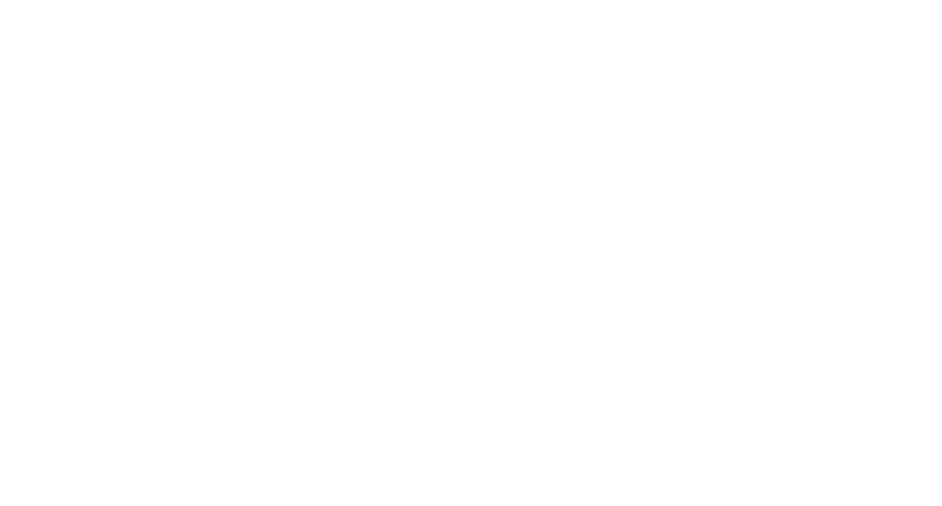
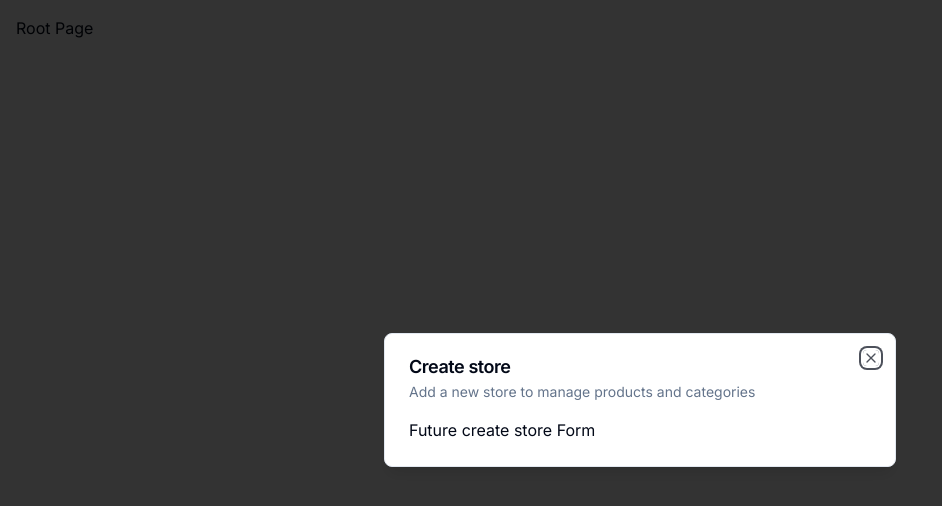
Before and after one commit to Dimativ/diploma-cms, a Next.js app: page / in a window 1280 px wide. Shown: the top 506 px of the page, without its empty margins (0-942 px from the left). Built offline with nearby package versions, Linux system fonts and the light colour scheme.

Commit message:
Modal component (#2)
feat: added zustand state manager
feat: added modal provider
feat: added hooks for modal state

```diff
--- a/app/(root)/page.tsx
+++ b/app/(root)/page.tsx
@@ -1,9 +1,19 @@
-import { UserButton } from '@clerk/nextjs';
+'use client';
 
-export default function Home() {
-  return (
-    <div className="p-4">
-      <UserButton afterSignOutUrl="/" />
-    </div>
-  );
-}
+import { useStoreModal } from '@/hooks/use-store-modal';
+import { useEffect } from 'react';
+
+const Home = () => {
+  const onOpen = useStoreModal((state) => state.onOpen);
+  const isOpen = useStoreModal((state) => state.isOpen);
+
+  useEffect(() => {
+    if (!isOpen) {
+      onOpen();
+    }
+  }, [isOpen, onOpen]);
+
+  return <div className="p-4">Root Page</div>;
+};
+
+export default Home;
--- a/app/layout.tsx
+++ b/app/layout.tsx
@@ -3,6 +3,7 @@
 import './globals.css';
 import { ReactNode } from 'react';
 import { ClerkProvider } from '@clerk/nextjs';
+import { ModalProvider } from '@/providers/modal-provider';
 
 const inter = Inter({ subsets: ['latin'] });
 
@@ -19,7 +20,10 @@
   return (
     <ClerkProvider>
       <html lang="en">
-        <body className={inter.className}>{children}</body>
+        <body className={inter.className}>
+          <ModalProvider />
+          {children}
+        </body>
       </html>
     </ClerkProvider>
   );
--- /dev/null
+++ b/components/modals/store-modal.tsx
@@ -0,0 +1,18 @@
+'use client';
+
+import { Modal } from '@/components/ui/modal';
+import { useStoreModal } from '@/hooks/use-store-modal';
+
+export const StoreModal = () => {
+  const storeModal = useStoreModal();
+  return (
+    <Modal
+      title="Create store"
+      description="Add a new store to manage products and categories"
+      isOpen={storeModal.isOpen}
+      onClose={storeModal.onClose}
+    >
+      Future create store Form
+    </Modal>
+  );
+};
--- /dev/null
+++ b/components/ui/dialog.tsx
@@ -0,0 +1,122 @@
+"use client"
+
+import * as React from "react"
+import * as DialogPrimitive from "@radix-ui/react-dialog"
+import { X } from "lucide-react"
+
+import { cn } from "@/lib/utils"
+
+const Dialog = DialogPrimitive.Root
+
+const DialogTrigger = DialogPrimitive.Trigger
+
+const DialogPortal = DialogPrimitive.Portal
+
+const DialogClose = DialogPrimitive.Close
+
+const DialogOverlay = React.forwardRef<
+  React.ElementRef<typeof DialogPrimitive.Overlay>,
+  React.ComponentPropsWithoutRef<typeof DialogPrimitive.Overlay>
+>(({ className, ...props }, ref) => (
+  <DialogPrimitive.Overlay
+    ref={ref}
+    className={cn(
+      "fixed inset-0 z-50 bg-black/80  data-[state=open]:animate-in data-[state=closed]:animate-out data-[state=closed]:fade-out-0 data-[state=open]:fade-in-0",
+      className
+    )}
+    {...props}
+  />
+))
+DialogOverlay.displayName = DialogPrimitive.Overlay.displayName
+
+const DialogContent = React.forwardRef<
+  React.ElementRef<typeof DialogPrimitive.Content>,
+  React.ComponentPropsWithoutRef<typeof DialogPrimitive.Content>
+>(({ className, children, ...props }, ref) => (
+  <DialogPortal>
+    <DialogOverlay />
+    <DialogPrimitive.Content
+      ref={ref}
+      className={cn(
+        "fixed left-[50%] top-[50%] z-50 grid w-full max-w-lg translate-x-[-50%] translate-y-[-50%] gap-4 border bg-background p-6 shadow-lg duration-200 data-[state=open]:animate-in data-[state=closed]:animate-out data-[state=closed]:fade-out-0 data-[state=open]:fade-in-0 data-[state=closed]:zoom-out-95 data-[state=open]:zoom-in-95 data-[state=closed]:slide-out-to-left-1/2 data-[state=closed]:slide-out-to-top-[48%] data-[state=open]:slide-in-from-left-1/2 data-[state=open]:slide-in-from-top-[48%] sm:rounded-lg",
+        className
+      )}
+      {...props}
+    >
+      {children}
+      <DialogPrimitive.Close className="absolute right-4 top-4 rounded-sm opacity-70 ring-offset-background transition-opacity hover:opacity-100 focus:outline-none focus:ring-2 focus:ring-ring focus:ring-offset-2 disabled:pointer-events-none data-[state=open]:bg-accent data-[state=open]:text-muted-foreground">
+        <X className="h-4 w-4" />
+        <span className="sr-only">Close</span>
+      </DialogPrimitive.Close>
+    </DialogPrimitive.Content>
+  </DialogPortal>
+))
+DialogContent.displayName = DialogPrimitive.Content.displayName
+
+const DialogHeader = ({
+  className,
+  ...props
+}: React.HTMLAttributes<HTMLDivElement>) => (
+  <div
+    className={cn(
+      "flex flex-col space-y-1.5 text-center sm:text-left",
+      className
+    )}
+    {...props}
+  />
+)
+DialogHeader.displayName = "DialogHeader"
+
+const DialogFooter = ({
+  className,
+  ...props
+}: React.HTMLAttributes<HTMLDivElement>) => (
+  <div
+    className={cn(
+      "flex flex-col-reverse sm:flex-row sm:justify-end sm:space-x-2",
+      className
+    )}
+    {...props}
+  />
+)
+DialogFooter.displayName = "DialogFooter"
+
+const DialogTitle = React.forwardRef<
+  React.ElementRef<typeof DialogPrimitive.Title>,
+  React.ComponentPropsWithoutRef<typeof DialogPrimitive.Title>
+>(({ className, ...props }, ref) => (
+  <DialogPrimitive.Title
+    ref={ref}
+    className={cn(
+      "text-lg font-semibold leading-none tracking-tight",
+      className
+    )}
+    {...props}
+  />
+))
+DialogTitle.displayName = DialogPrimitive.Title.displayName
+
+const DialogDescription = React.forwardRef<
+  React.ElementRef<typeof DialogPrimitive.Description>,
+  React.ComponentPropsWithoutRef<typeof DialogPrimitive.Description>
+>(({ className, ...props }, ref) => (
+  <DialogPrimitive.Description
+    ref={ref}
+    className={cn("text-sm text-muted-foreground", className)}
+    {...props}
+  />
+))
+DialogDescription.displayName = DialogPrimitive.Description.displayName
+
+export {
+  Dialog,
+  DialogPortal,
+  DialogOverlay,
+  DialogClose,
+  DialogTrigger,
+  DialogContent,
+  DialogHeader,
+  DialogFooter,
+  DialogTitle,
+  DialogDescription,
+}
--- /dev/null
+++ b/components/ui/modal.tsx
@@ -0,0 +1,31 @@
+'use client';
+
+import { FC, ReactNode } from 'react';
+import { Dialog, DialogContent, DialogDescription, DialogHeader, DialogTitle } from './dialog';
+
+interface ModalProps {
+  title: string;
+  description: string;
+  isOpen: boolean;
+  onClose: () => void;
+  children?: ReactNode;
+}
+export const Modal: FC<ModalProps> = ({ title, onClose, isOpen, description, children }) => {
+  const onChange = (open: boolean) => {
+    if (!isOpen) {
+      onClose();
+    }
+  };
+
+  return (
+    <Dialog open={isOpen} onOpenChange={onChange}>
+      <DialogContent>
+        <DialogHeader>
+          <DialogTitle>{title}</DialogTitle>
+          <DialogDescription>{description}</DialogDescription>
+        </DialogHeader>
+        <div>{children}</div>
+      </DialogContent>
+    </Dialog>
+  );
+};
--- /dev/null
+++ b/hooks/use-store-modal.tsx
@@ -0,0 +1,13 @@
+import { create } from 'zustand';
+
+interface useStoreModalStore {
+  isOpen: boolean;
+  onOpen: () => void;
+  onClose: () => void;
+}
+
+export const useStoreModal = create<useStoreModalStore>((set) => ({
+  isOpen: false,
+  onOpen: () => set({ isOpen: true }),
+  onClose: () => set({ isOpen: false }),
+}));
--- a/package.json
+++ b/package.json
@@ -10,6 +10,7 @@
   },
   "dependencies": {
     "@clerk/nextjs": "^4.29.9",
+    "@radix-ui/react-dialog": "^1.0.5",
     "@radix-ui/react-slot": "^1.0.2",
     "class-variance-authority": "^0.7.0",
     "clsx": "^2.1.0",
@@ -18,7 +19,8 @@
     "react": "^18",
     "react-dom": "^18",
     "tailwind-merge": "^2.2.1",
-    "tailwindcss-animate": "^1.0.7"
+    "tailwindcss-animate": "^1.0.7",
+    "zustand": "^4.5.2"
   },
   "devDependencies": {
     "@types/node": "^20",
--- /dev/null
+++ b/providers/modal-provider.tsx
@@ -0,0 +1,22 @@
+'use client';
+
+import { useEffect, useState } from 'react';
+import { StoreModal } from '@/components/modals/store-modal';
+
+export const ModalProvider = () => {
+  const [isMounted, setIsMounted] = useState(false);
+
+  useEffect(() => {
+    setIsMounted(true);
+  }, []);
+
+  if (!isMounted) {
+    return null;
+  }
+
+  return (
+    <>
+      <StoreModal />
+    </>
+  );
+};
```
Also changed, not shown: 1 other file (tests, documents, lock files or other folders).
